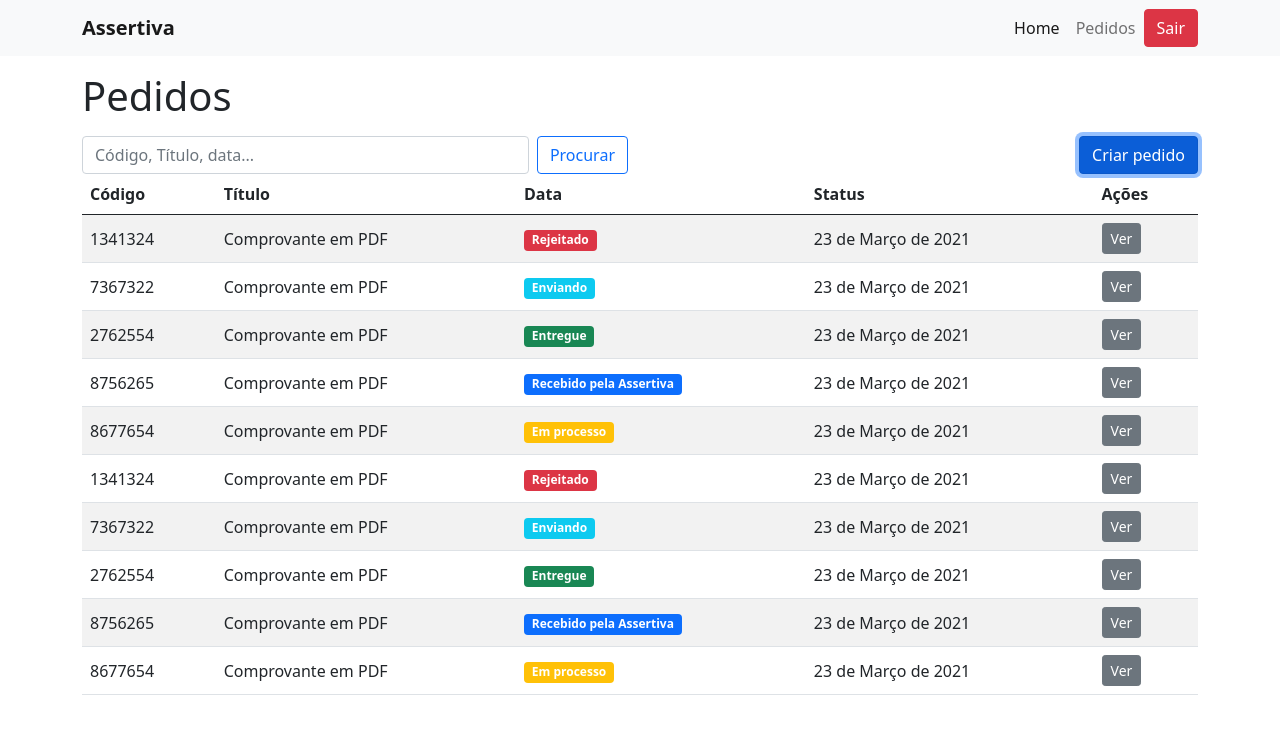
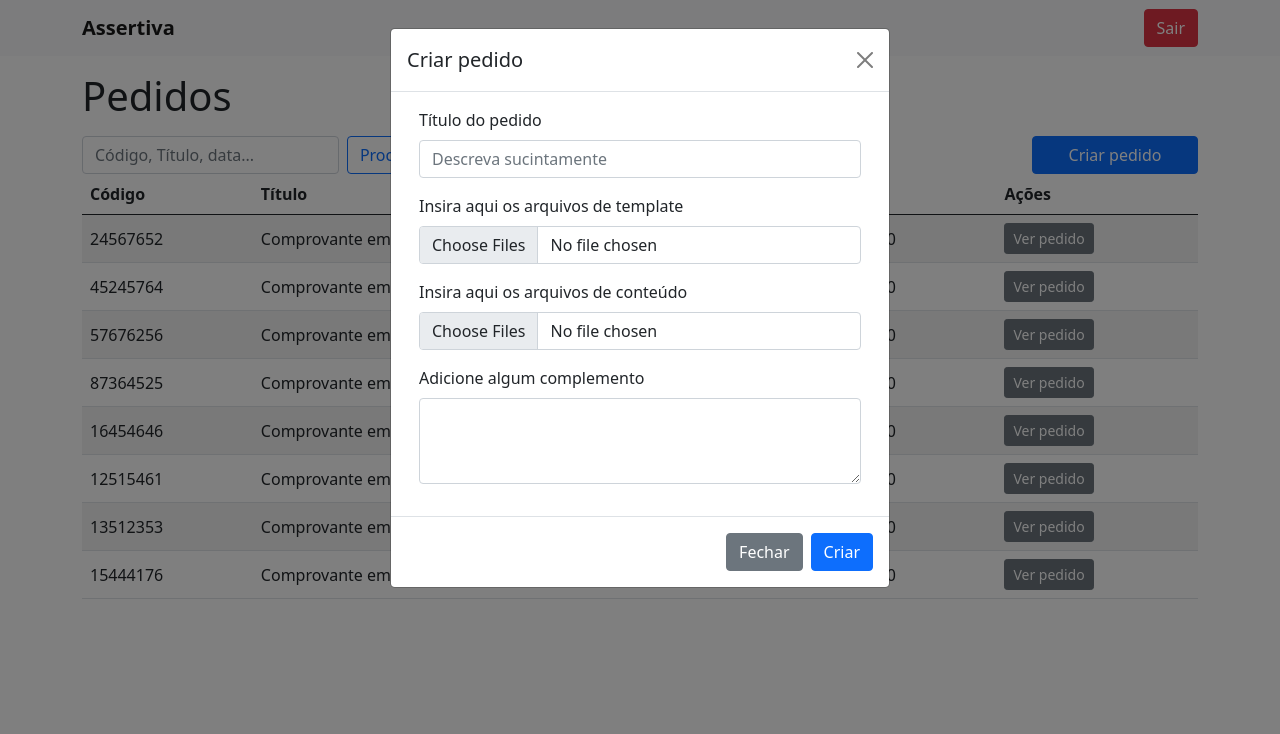
Before and after one commit to rafapignataro/assertiva, a plain HTML site: page index.html in a window 1280 px wide. Both pictures are taken after a click on the button "Criar pedido". Drawn offline with nearby package versions, Linux system fonts and the light colour scheme.

Commit message:
Login and Create Order form and Orders Table

```diff
--- a/index.html
+++ b/index.html
@@ -1,5 +1,5 @@
 <!doctype html>
-<html lang="en">
+<html lang="pt-BR">
   <head>
     <!-- Required meta tags -->
     <meta charset="utf-8">
@@ -18,30 +18,32 @@
         </button>
         <div class="collapse navbar-collapse" id="navbarSupportedContent">
           <ul class="navbar-nav ms-auto mb-2 mb-lg-0">
-            <li class="nav-item">
+            <!-- <li class="nav-item">
               <a class="nav-link active" aria-current="page" href="#">Home</a>
             </li>
             <li class="nav-item">
               <a class="nav-link" href="#">Pedidos</a>
-            </li>
+            </li> -->
           </ul>
           <form class="d-flex" id="logoutForm">
-            <button class="btn btn-danger" type="submit">Sair</button>
+            <a href="/login.html" class="btn btn-danger w-100" type="submit">Sair</a>
           </form>
         </div>
       </div>
     </nav>
     <div class="container-lg">
       <h1 class="my-3">Pedidos</h1>
-      <div class="row">
-        <div class="col-12 col-sm-6">
+      <div class="row justify-content-between">
+        <div class="col-sm-6 col-md-5 col-lg-4">
           <form class="d-flex">
             <input class="form-control me-2" type="search" placeholder="Código, Título, data..." aria-label="Search">
             <button class="btn btn-outline-primary" type="submit">Procurar</button>
           </form>
         </div>
-        <div class="col-12 col-sm-6 mt-2 mt-sm-0 d-block">
-          <button class="btn btn-primary d-block ms-auto">Criar pedido</button>
+        <div class="col-12 col-sm-3 col-lg-2 mt-2 mt-sm-0 d-block">
+          <button type="button" class="btn btn-primary d-block ms-auto w-100" data-bs-toggle="modal" data-bs-target="#createOrderModal">
+            Criar pedido
+          </button>
         </div>
       </div>
       <div class="table-responsive-xl">
@@ -56,120 +58,132 @@
             </tr>
           </thead>
           <tbody>
-            <tr>
-              <td scope="row">1341324</td>
-              <td>Comprovante em PDF</td>
-              <td class="fw-bold text-info">
-                <span class="badge bg-danger">Rejeitado</span>
-              </td>
-              <td>23 de Março de 2021</td>
-              <td>
-                <div class="btn btn-sm btn-secondary">Ver</div>
-              </td>
-            </tr>
-            <tr>
-              <td scope="row">7367322</td>
-              <td>Comprovante em PDF</td>
-              <td class="fw-bold text-success">
-                <span class="badge bg-info">Enviando</span>
-              </td>
-              <td>23 de Março de 2021</td>
-              <td>
-                <div class="btn btn-sm btn-secondary">Ver</div>
-              </td>
-            </tr>
-            <tr>
-              <td scope="row">2762554</td>
-              <td>Comprovante em PDF</td>
-              <td class="fw-bold">
-                <span class="badge bg-success">Entregue</span>
-              </td>
-              <td>23 de Março de 2021</td>
-              <td>
-                <div class="btn btn-sm btn-secondary">Ver</div>
-              </td>
-            </tr>
-            <tr>
-              <td scope="row">8756265</td>
-              <td>Comprovante em PDF</td>
-              <td class="fw-bold">
-                <span class="badge bg-primary">Recebido pela Assertiva</span>
-              </td>
-              <td>23 de Março de 2021</td>
-              <td>
-                <div class="btn btn-sm btn-secondary">Ver</div>
-              </td>
-            </tr>
-            <tr>
-              <td scope="row">8677654</td>
-              <td>Comprovante em PDF</td>
-              <td class="fw-bold">
-                <span class="badge bg-warning">Em processo</span>
-              </td>
-              <td>23 de Março de 2021</td>
-              <td>
-                <div class="btn btn-sm btn-secondary">Ver</div>
-              </td>
-            </tr>
-            <tr>
-              <td scope="row">1341324</td>
-              <td>Comprovante em PDF</td>
-              <td class="fw-bold text-info">
-                <span class="badge bg-danger">Rejeitado</span>
-              </td>
-              <td>23 de Março de 2021</td>
-              <td>
-                <div class="btn btn-sm btn-secondary">Ver</div>
-              </td>
-            </tr>
-            <tr>
-              <td scope="row">7367322</td>
-              <td>Comprovante em PDF</td>
-              <td class="fw-bold text-success">
-                <span class="badge bg-info">Enviando</span>
-              </td>
-              <td>23 de Março de 2021</td>
-              <td>
-                <div class="btn btn-sm btn-secondary">Ver</div>
-              </td>
-            </tr>
-            <tr>
-              <td scope="row">2762554</td>
-              <td>Comprovante em PDF</td>
-              <td class="fw-bold">
-                <span class="badge bg-success">Entregue</span>
-              </td>
-              <td>23 de Março de 2021</td>
-              <td>
-                <div class="btn btn-sm btn-secondary">Ver</div>
-              </td>
-            </tr>
-            <tr>
-              <td scope="row">8756265</td>
-              <td>Comprovante em PDF</td>
-              <td class="fw-bold">
-                <span class="badge bg-primary">Recebido pela Assertiva</span>
-              </td>
-              <td>23 de Março de 2021</td>
-              <td>
-                <div class="btn btn-sm btn-secondary">Ver</div>
-              </td>
-            </tr>
-            <tr>
-              <td scope="row">8677654</td>
-              <td>Comprovante em PDF</td>
-              <td class="fw-bold">
-                <span class="badge bg-warning">Em processo</span>
-              </td>
-              <td>23 de Março de 2021</td>
-              <td>
-                <div class="btn btn-sm btn-secondary">Ver</div>
-              </td>
-            </tr>
           </tbody>
         </table>
       </div>
     </div>
+    <div class="modal fade" id="createOrderModal" data-bs-backdrop="static" data-bs-keyboard="false" tabindex="-1" aria-labelledby="createOrderModal" aria-hidden="true">
+      <div class="modal-dialog modal-fullscreen-sm-down">
+        <div class="modal-content">
+          <div class="modal-header">
+            <h5 class="modal-title" id="staticBackdropLabel">Criar pedido</h5>
+            <button type="button" class="btn-close" data-bs-dismiss="modal" aria-label="Close"></button>
+          </div>
+          <div class="modal-body">
+            <div class="container-fluid">
+              <form class="row" id="createOrderForm">
+                <div class="col-md-12">
+                  <div class="mb-3">
+                    <label for="title" class="form-label">Título do pedido</label>
+                    <input type="text" class="form-control" id="title" placeholder="Descreva sucintamente">
+                  </div>
+                </div>
+                <div class="col-md-12">
+                  <div class="mb-3">
+                    <div class="mb-3">
+                      <label for="templateFiles" class="form-label">Insira aqui os arquivos de template</label>
+                      <input class="form-control" type="file" id="templateFiles" multiple>
+                    </div>
+                  </div>
+                </div>
+                <div class="col-md-12">
+                  <div class="mb-3">
+                    <div class="mb-3">
+                      <label for="contentFiles" class="form-label">Insira aqui os arquivos de conteúdo</label>
+                      <input class="form-control" type="file" id="contentFiles" multiple>
+                    </div>
+                  </div>
+                </div>
+                <div class="col-md-12">
+                  <div class="mb-3">
+                    <label for="description" class="form-label">Adicione algum complemento</label>
+                    <textarea class="form-control" id="description" rows="3"></textarea>
+                  </div>
+                </div>
+              </form>
+            </div>
+          </div>
+          <div class="modal-footer">
+            <button type="button" class="btn btn-secondary" data-bs-dismiss="modal">Fechar</button>
+            <button form="createOrderForm" id="createOrderButton" type="submit" class="btn btn-primary">Criar</button>
+          </div>
+        </div>
+      </div>
+    </div>
     <script src="https://cdn.jsdelivr.net/npm/bootstrap@5.0.1/dist/js/bootstrap.bundle.min.js" integrity="sha384-gtEjrD/SeCtmISkJkNUaaKMoLD0//ElJ19smozuHV6z3Iehds+3Ulb9Bn9Plx0x4" crossorigin="anonymous"></script>
+    <script>
+      const orders = [
+        {id: '15444176', title: 'Comprovante em PDF', createdAt: '30/12/2020', status: 'Processando'},
+        {id: '13512353', title: 'Comprovante em PDF', createdAt: '30/12/2020', status: 'Processado'},
+        {id: '12515461', title: 'Comprovante em PDF', createdAt: '30/12/2020', status: 'Rejeitado'},
+        {id: '16454646', title: 'Comprovante em PDF', createdAt: '30/12/2020', status: 'Processando'},
+        {id: '87364525', title: 'Comprovante em PDF', createdAt: '30/12/2020', status: 'Processado'},
+        {id: '57676256', title: 'Comprovante em PDF', createdAt: '30/12/2020', status: 'Rejeitado'},
+        {id: '45245764', title: 'Comprovante em PDF', createdAt: '30/12/2020', status: 'Processando'},
+        {id: '24567652', title: 'Comprovante em PDF', createdAt: '30/12/2020', status: 'Processado'},
+      ];
+
+      const normalizeStatusColor = {
+        'processando': 'primary',
+        'processado': 'success',
+        'rejeitado': 'danger'
+      };
+      window.onload = () => {
+        const ordersTableBody = document.querySelector('table tbody');
+
+        orders.forEach(order => {
+          const tableRow = ordersTableBody.insertRow(0);
+          const { id, title, createdAt, status } = order;
+          const statusColor = normalizeStatusColor[status.toLocaleLowerCase()];
+
+          const cell1 = tableRow.insertCell(0);
+          cell1.innerHTML = id;
+          const cell2 = tableRow.insertCell(1);
+          cell2.innerHTML = title;
+          const cell3 = tableRow.insertCell(2);
+          cell3.className = 'fw-bold'
+          cell3.innerHTML = `<span class="badge bg-${statusColor}">${status}</span>`;
+          const cell4 = tableRow.insertCell(3);
+          cell4.innerHTML = createdAt;
+          const cell5 = tableRow.insertCell(4);
+          cell5.innerHTML = `<div class="btn btn-sm btn-secondary">Ver pedido</div>`;
+        })
+      };
+      const form = document.getElementById('createOrderForm');
+      const createOrderButton = document.getElementById('createOrderButton');
+
+      form.addEventListener('submit', async function(event) {
+        event.preventDefault();
+
+        const titleValue = document.getElementById('title').value;
+        const descriptionValue = document.getElementById('description').value;
+
+        try {
+          if(titleValue === '' || descriptionValue === '') throw new Error('Preencha todos os campos!');
+
+          const data = {
+            title: titleValue,
+            description: descriptionValue,
+          };
+
+          createOrderButton.disabled = true;
+
+          // const response = await fetch('/url', {
+          //   method: 'POST',
+          //   headers: {
+          //     'Content-Type': 'application/json'
+          //   },
+          //   body: JSON.stringify(data)
+          // });
+
+          // if(!response.ok) throw Error();
+          location.reload();
+        } catch (err) {
+          alert(err.message || 'Erro ao logar! Tente novamente!')
+        } finally {
+          createOrderButton.disabled = false;
+        }
+      })
+    </script>
   </body>
 </html>
--- /dev/null
+++ b/login.html
@@ -0,0 +1,68 @@
+<!DOCTYPE html>
+<html lang="pt-BR">
+<head>
+  <meta charset="UTF-8">
+  <meta http-equiv="X-UA-Compatible" content="IE=edge">
+  <meta name="viewport" content="width=device-width, initial-scale=1.0">
+  <title>Assertiva</title>
+  <link href="https://cdn.jsdelivr.net/npm/bootstrap@5.0.1/dist/css/bootstrap.min.css" rel="stylesheet" integrity="sha384-+0n0xVW2eSR5OomGNYDnhzAbDsOXxcvSN1TPprVMTNDbiYZCxYbOOl7+AMvyTG2x" crossorigin="anonymous">
+  <link rel="stylesheet" href="/styles/login.css">
+</head>
+<body class="text-center">
+  <main class="form-signin">
+    <form id="loginForm">
+      <h1>Assertiva</h1>
+      <div class="form-floating">
+        <input type="email" class="form-control" id="email" placeholder="Digite seu e-mail">
+        <label for="email">Email</label>
+      </div>
+      <div class="form-floating">
+        <input type="password" class="form-control" id="password" placeholder="Digita sua senha">
+        <label for="password">Senha</label>
+      </div>
+      <button class="w-100 btn btn-lg btn-primary" type="submit" id="loginButton">
+        Entrar
+      </button>
+    </form>
+  </main>
+  <script src="https://cdn.jsdelivr.net/npm/bootstrap@5.0.1/dist/js/bootstrap.bundle.min.js" integrity="sha384-gtEjrD/SeCtmISkJkNUaaKMoLD0//ElJ19smozuHV6z3Iehds+3Ulb9Bn9Plx0x4" crossorigin="anonymous"></script>
+  <script>
+    const form = document.getElementById('loginForm');
+    const loginButton = document.getElementById('loginButton');
+
+    form.addEventListener('submit', async function(event) {
+      event.preventDefault();
+
+      const emailValue = document.getElementById('email').value;
+      const passwordValue = document.getElementById('password').value;
+
+
+      try {
+        if(emailValue === '' || passwordValue === '') throw new Error('Preencha todos os campos!');
+
+        const data = {
+          email: emailValue,
+          password: passwordValue
+        };
+
+        loginButton.disabled = true;
+
+        const response = await fetch('/url', {
+          method: 'POST',
+          headers: {
+            'Content-Type': 'application/json'
+          },
+          body: JSON.stringify(data)
+        });
+
+        if(!response.ok) throw Error();
+
+        window.location.href = '/index.html'
+      } catch (err) {
+        loginButton.disabled = false;
+        alert(err.message || 'Erro ao logar! Tente novamente!')
+      }
+    })
+  </script>
+</body>
+</html>
--- /dev/null
+++ b/styles/login.css
@@ -0,0 +1,39 @@
+html,
+body {
+  height: 100%;
+}
+
+body {
+  display: flex;
+  align-items: center;
+  padding-top: 40px;
+  padding-bottom: 40px;
+  background-color: #f5f5f5;
+}
+
+.form-signin {
+  width: 100%;
+  max-width: 330px;
+  padding: 15px;
+  margin: auto;
+}
+
+.form-signin .checkbox {
+  font-weight: 400;
+}
+
+.form-signin .form-floating:focus-within {
+  z-index: 2;
+}
+
+.form-signin input[type="email"] {
+  margin-bottom: -1px;
+  border-bottom-right-radius: 0;
+  border-bottom-left-radius: 0;
+}
+
+.form-signin input[type="password"] {
+  margin-bottom: 10px;
+  border-top-left-radius: 0;
+  border-top-right-radius: 0;
+}
```
